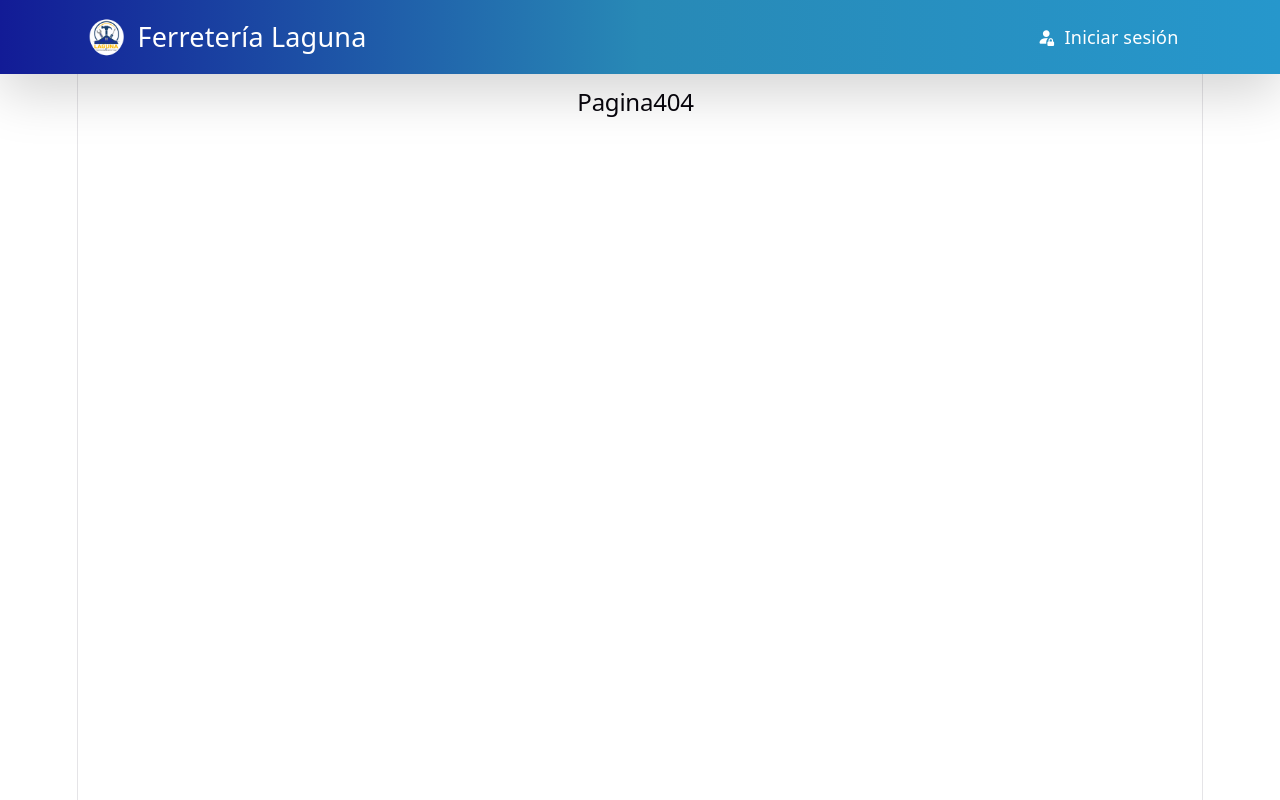
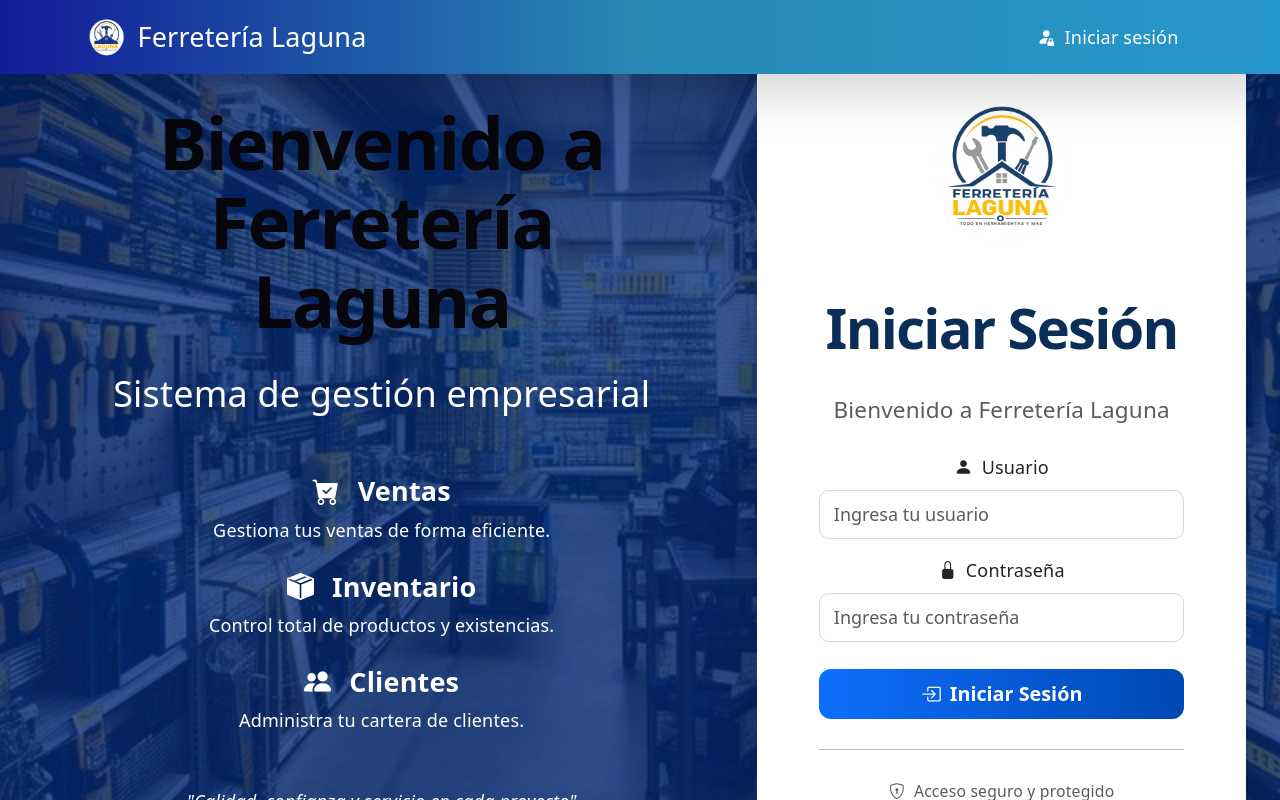
Before and after one commit to gruponuevo12345/Ferreteria_Laguna, a React (Vite) app: page /login in a window 1280 px wide. Built offline with nearby package versions, Linux system fonts and the light colour scheme; no server answers.

Commit message:
Se corrigieron errores para netlify

```diff
--- a/src/App.jsx
+++ b/src/App.jsx
@@ -20,8 +20,8 @@
       <Encabezado />
       <main className="margen-superior-main">
         <Routes>
-          <Route path="/" element={<Login />} />
-          <Route path="/inicio"element={<RutaProtegida><Inicio /></RutaProtegida>}/>
+          <Route path="/login" element={<Login />} />
+          <Route path="/" element={<RutaProtegida><Inicio /></RutaProtegida>} />
           <Route path="/categorias" element={<RutaProtegida><Categorias /></RutaProtegida>} />
           <Route path="/catalogo" element={<RutaProtegida><Catalogo /></RutaProtegida>} />
           <Route path="/productos" element={<RutaProtegida><Productos /></RutaProtegida>} />
```
